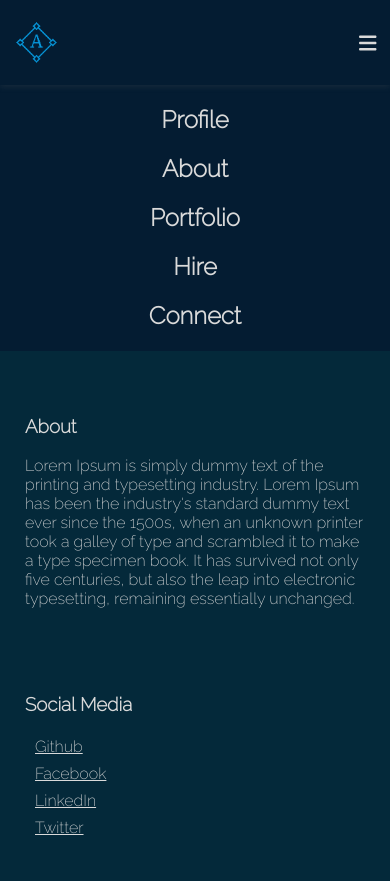
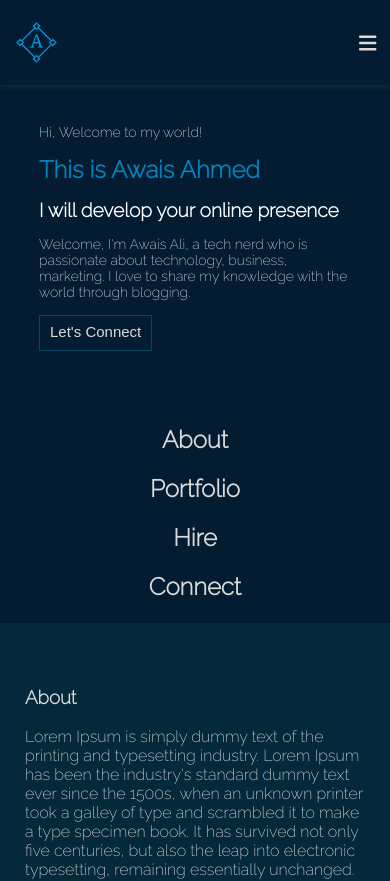
Before and after one commit to beingawaisali/beingawaisali.com-new, a React (Create React App) app: page / in a window 390 px wide. Shown: the top 881 px of the page. Built offline with nearby package versions, Linux system fonts and the light colour scheme.

Commit message:
Body first section done

```diff
--- a/src/App.js
+++ b/src/App.js
@@ -7,6 +7,8 @@ import './App.css';
 // #ECB365 - Camel
 // #4d99dd - Logo color
 // #dadada - Text
+// #0383bb - H1
+//
 // https://brittanychiang.com/
 // http://web.archive.org/web/20210412055209/https://beingawaisali.com/
 
--- a/src/components/Body.jsx
+++ b/src/components/Body.jsx
@@ -1,4 +1,7 @@
 import React from 'react';
+import HeaderSection from './Sections/HeaderSection';
+
+// Others
 import './css/body.css';
 import { FontAwesomeIcon } from '@fortawesome/react-fontawesome';
 import { faBars, faMouse } from '@fortawesome/free-solid-svg-icons';
@@ -47,7 +50,7 @@ function Body () {
             {/* Main Body */}
             <div className="body-main">
                 <div className="body-card">
-                    <h2>Profile</h2>
+                    <HeaderSection intro="Hi, Welcome to my world!" mainHeading="This is Awais Ahmed" subHeading="I will develop your online presence" bio="Hi! Awais Ali is my name. I'm a web developer and digital marketing specialist who helps companies establish an online presence and increase conversions. I provide SEO, Social media marketing, and Search engine marketing services. utilizing technologies like JavaScript, React js, and WordPress to build websites. I offer solutions for any kind of business, including service-based, affiliate marketing, B2B, and e-commerce. I can create websites that meet your specifications, give them an engaging UI/UX, and market them on various channels including social media and search engines." mobileBio="Welcome, I'm Awais Ali, a tech nerd who is passionate about technology, business, marketing. I love to share my knowledge with the world through blogging." />
                 </div>
                 <div className="body-card">
                     <h2>About</h2>
--- /dev/null
+++ b/src/components/Sections/HeaderSection.jsx
@@ -0,0 +1,26 @@
+import React from 'react';
+import './header-section.css';
+
+
+let HeaderSection = (props) => {
+    return (
+        <div id="header-section-main">
+
+            <div id="header-section">
+                <p>{props.intro}</p>
+                <h1>{props.mainHeading}</h1>
+                <h2>{props.subHeading}</h2>
+                <p className="bio">{props.bio}</p>
+                <p className="mobile-bio">{props.mobileBio}</p>
+                <div>
+                    <button className='button-1 shape'>Let's Connect</button>
+                </div>
+            </div>
+
+            <div id="header-section-blank"></div>
+
+        </div>
+    )
+}
+
+export default HeaderSection;
--- /dev/null
+++ b/src/components/Sections/header-section.css
@@ -0,0 +1,84 @@
+#header-section {
+    display: flex;
+    justify-content: space-around;
+    align-items: left;
+    flex-direction: column;
+    text-align: left;
+    padding: 10%;
+    width: 70%
+}
+
+#header-section > * {
+    margin: 0px;
+    margin-bottom: 15px;
+    padding: 0px;
+}
+
+#header-section p {
+    font-size: 14px;
+}
+#header-section h1 {
+    font-size: 3em;
+    color: #0383bb;
+}
+#header-section h2 {
+    font-size: 3em;
+    color: #ffffff;
+}
+
+#header-section-main {
+    display: flex;
+    justify-content: center;
+    align-items: center;
+
+}
+
+#header-section-blank {
+    width: 20%
+}
+
+.mobile-bio {
+    display: none;
+}
+
+@media(max-width: 650px) {
+    #header-section {
+        padding: 10%;
+        width: 80%
+    }
+    #header-section-blank {
+        width: 10%
+    }
+    #header-section p {
+        font-size: 14px;
+    }
+    #header-section h1 {
+        font-size: 2em;
+    }
+    #header-section h2 {
+        font-size: 1.5em;
+    }
+    .mobile-bio {
+        display: inline;
+    }
+    .bio {
+        display: none;
+    }
+}
+
+@media(max-width: 415px) {
+    #header-section h1 {
+        font-size: 1.5em;
+    }
+    #header-section h2 {
+        font-size: 1.2em;
+    }
+    #header-section {
+        padding: 10%;
+        width: 90%
+    }
+    #header-section-blank {
+        width: 0%;
+        display: none;
+    }
+}
--- a/src/components/css/body.css
+++ b/src/components/css/body.css
@@ -69,11 +69,9 @@
 }
 
 @media(max-width: 500px) {
-
     .body-side {
         display: none;
     }
-
     .body-main {
         width: 100%;
     }
--- a/src/components/css/footer.css
+++ b/src/components/css/footer.css
@@ -4,7 +4,6 @@
     border-top: 2px solid #041C32;
     padding-top: 20px;
 }
-
 
 #footer-divider {
     display: flex;
```
